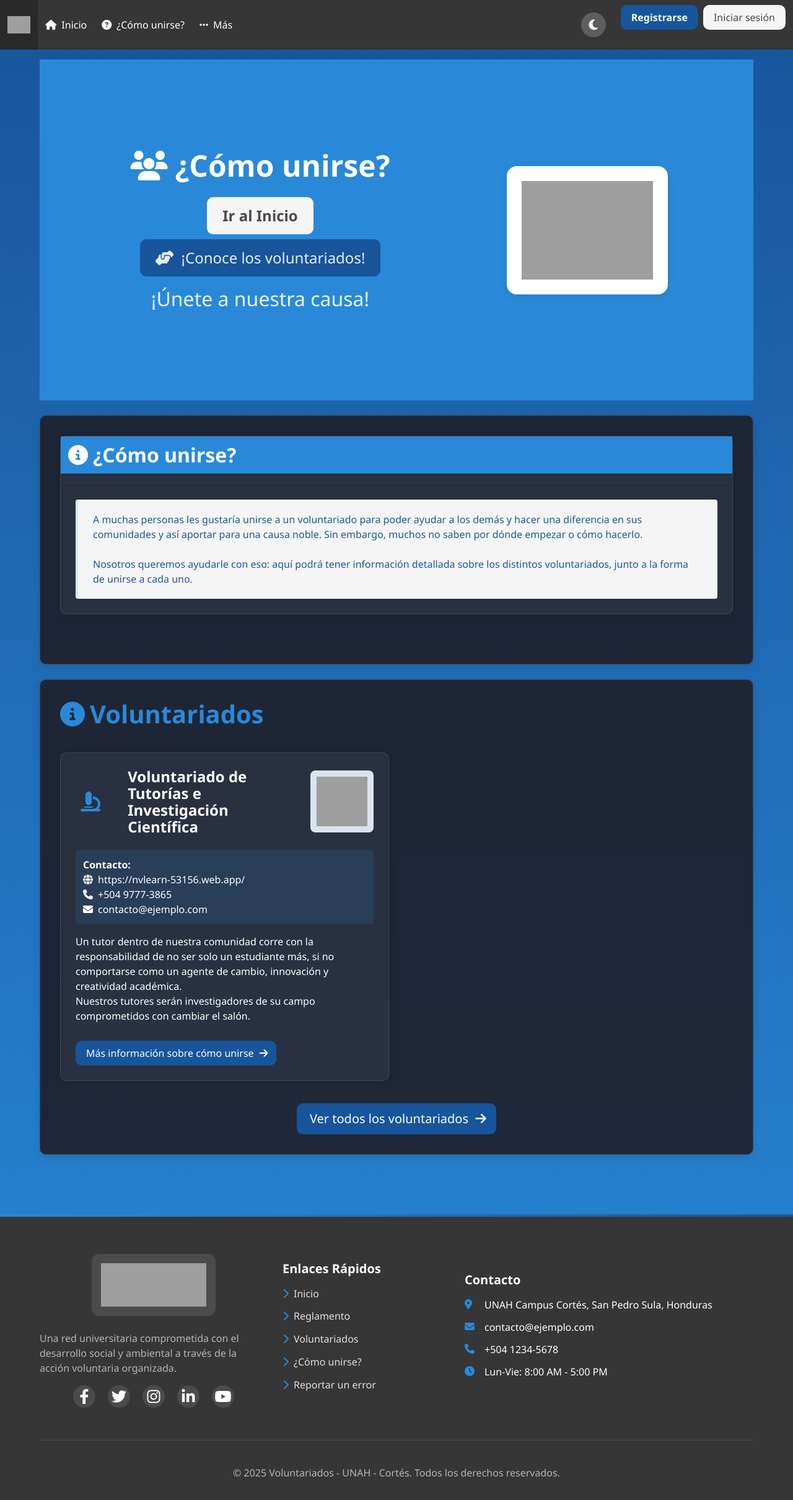
After one commit to caballero33/Web_Voluntariados, a Django app: page /unirse/ in a window 1280 px wide. The commit adds this page. Shown: the whole page at 62% size. Run offline with Django 5.2, Linux system fonts and the light colour scheme; some libraries are stand-ins or nearby versions; grey boxes are pictures that could not be loaded.

Commit message:
implementación de "Cómo unirse?"

```diff
--- /dev/null
+++ b/Voluntariados/home/templates/unirse.html
@@ -0,0 +1,37 @@
+{% extends "base.html" %}
+
+{% block title %}¿Cómo unirse?{% endblock %}
+
+{% block content %}
+
+{% include "partial/portada_template.html" with icon="fa-users" nombre="¿Cómo unirse?" boton1="Ir al Inicio" boton2="¡Conoce los voluntariados!" eslogan="¡Únete a nuestra causa!" logo_url="https://res.cloudinary.com/dcm2dsjov/image/upload/v1741579925/ckeskhupgmw0tlfyvgmj.png" icon_boton2="fa-hands-helping" enlace1=enlace_inicio enlace2=voluntariados %}
+
+{% include "partial/space.html" with icon="fa-info-circle" title="¿Cómo unirse?" description="A muchas personas les gustaría unirse a un voluntariado para poder ayudar a los demás y hacer una diferencia en sus comunidades y así aportar para una causa noble. Sin embargo, muchos no saben por dónde empezar o cómo hacerlo.<br><br>Nosotros queremos ayudarle con eso: aquí podrá tener información detallada sobre los distintos voluntariados, junto a la forma de unirse a cada uno." %}
+
+<div class="box-content mt-5">
+    <div class="columns">
+        <div class="column is-12">
+            <h2 class="title is-2 has-text-primary">
+                <i class="fas fa-info-circle mr-2"></i>Voluntariados
+            </h2>
+        </div>
+    </div>
+
+    <div class="columns is-multiline mt-4">
+
+        <!-- VTIC -->
+        {% include "partial/tarjeta_unirse.html" with icono="fa-microscope" nombre="Voluntariado de Tutorías e Investigación Científica" imagen_url="https://res.cloudinary.com/dcm2dsjov/image/upload/v1757627650/Agregar_un_subt%C3%ADtulo_10_irdlej.png" telefono="+504 9777-3865" correo="contacto@ejemplo.com" sitio="https://nvlearn-53156.web.app/" descripcion="Un tutor dentro de nuestra comunidad corre con la responsabilidad de no ser solo un estudiante más, si no comportarse como un agente de cambio, innovación y creatividad académica.<br>Nuestros tutores serán investigadores de su campo comprometidos con cambiar el salón." url="https://nvlearn-53156.web.app/como-ser-tutor" %}
+
+    </div>
+
+    <div class="has-text-centered mt-5">
+        <a class="button is-primary is-medium" href="{% url 'nuestros_voluntariados:home' %}">
+            <span>Ver todos los voluntariados</span>
+            <span class="icon">
+                <i class="fas fa-arrow-right"></i>
+            </span>
+        </a>
+    </div>
+</div>
+
+{% endblock %}
--- a/Voluntariados/home/urls.py
+++ b/Voluntariados/home/urls.py
@@ -6,4 +6,5 @@ urlpatterns = [
     path("", views.home, name="home"),
     path("reglamento/", views.reglamento, name="reglamento"),
     path("errores/", views.errores, name="errores"),
+    path("unirse/", views.unirse, name="unirse"),
 ]
--- a/Voluntariados/home/views.py
+++ b/Voluntariados/home/views.py
@@ -24,5 +24,8 @@ def errores(request):
     return render(request, 'errores.html', context)
 
 def unirse(request):
-
-    return render(request, 'unirse.html')
+    context = {
+        "enlace_inicio": reverse('home'),
+        "voluntariados": reverse('nuestros_voluntariados:home')
+    }
+    return render(request, 'unirse.html', context)
--- a/Voluntariados/nuestros_voluntariados/templates/pumas_verdes.html
+++ b/Voluntariados/nuestros_voluntariados/templates/pumas_verdes.html
@@ -3,7 +3,7 @@
 {% block title %}Voluntariados{% endblock %}
 {% block content %}
 <script src="{% static 'js/pumas_verdes.js' %}"></script>
-{% include "partial/portada.html" with nombre="Pumas Verdes" icon="fa-leaf" eslogan="Protectores del medio ambiente universitario." logo_url="https://res.cloudinary.com/dcm2dsjov/image/upload/v1741580608/Logo_PV_UNAH_VS-removebg-preview_jadsip.png" %}
+{% include "partial/portada.html" with nombre="Pumas Verdes" icon="fa-leaf" eslogan="Protectores del medio ambiente universitario." logo_url="https://res.cloudinary.com/dcm2dsjov/image/upload/v1741580608/Logo_PV_UNAH_VS-removebg-preview_jadsip.png" galeria="#galeria" unirse="#unirse" %}
 
 <!-- Nuestra Misión -->
 {% include "partial/mision.html" with title="Nuestra Misión" description="Como brazo ecológico de la Asociación de Voluntariado Universitario UNAH-CORTÉS, nos dedicamos a promover la sostenibilidad ambiental a través de acciones concretas, educación ecológica y la creación de espacios verdes en nuestro campus y comunidades aledañas." %}
--- a/Voluntariados/nuestros_voluntariados/templates/voluntariados.html
+++ b/Voluntariados/nuestros_voluntariados/templates/voluntariados.html
@@ -8,8 +8,8 @@
       <p class="subtitle is-3 mt-4">Transforma vidas, transforma comunidades, transforma el mundo</p>
       <div class="mt-5">
         <div class="buttons is-centered">
-          <a href="#voluntariados" class="button is-light is-large"><strong>Ver Voluntariados</strong></a>
-          <a href="#beneficios" class="button is-link is-large has-text-white"><i class="fas fa-gift mr-2"></i>Beneficios</a>
+          <a href="{% url 'unirse' %}" class="button is-light is-large"><strong>¿Quieres saber cómo unirte?</strong></a>
+          <a href="#donaciones" class="button is-link is-large has-text-white"><i class="fas fa-gift mr-2"></i>Donaciones</a>
         </div>
       </div>
     </div>
--- a/Voluntariados/static/css/styles.css
+++ b/Voluntariados/static/css/styles.css
@@ -7,7 +7,7 @@
   --color-warning: #ffc107;
   --color-danger: #dc3545;
   --color-bg-dark: #18559b;
-  --color-bg-light: #b1ceeb;
+  --color-bg-light: #dae4ef;
   --color-text-dark: #333;
   --color-text-light: #fff;
   --radius: 10px;
--- a/Voluntariados/templates/base.html
+++ b/Voluntariados/templates/base.html
@@ -40,11 +40,11 @@
     <div id="navbarMenu" class="navbar-menu has-background-dark">
       <div class="navbar-start">
         <a href="{% url "home" %}" class="navbar-item has-text-white"><i class="fas fa-home mr-2"></i>Inicio</a>
-        <a href="{% url "reglamento" %}" class="navbar-item has-text-white"><i class="fas fa-book mr-2"></i>Reglamento</a>
+        <a class="navbar-item has-text-white" href="{% url 'unirse' %}"><i class="fas fa-circle-question mr-2"></i>¿Cómo unirse?</a>
         <div class="navbar-item has-dropdown is-hoverable">
           <a class="navbar-item has-text-white"><i class="fas fa-ellipsis-h mr-2"></i>Más</a>
           <div class="navbar-dropdown has-background-dark">
-            <a class="navbar-item has-text-white"><i class="fas fa-users mr-2"></i>Sobre nosotros</a>
+            <a href="{% url "reglamento" %}" class="navbar-item has-text-white"><i class="fas fa-book mr-2"></i>Reglamento</a>
             <a class="navbar-item has-text-white" href="{% url 'nuestros_voluntariados:home' %}"><i class="fas fa-hand-holding-heart mr-2"></i>Voluntariados</a>
             <hr class="navbar-divider">
             <a class="navbar-item has-text-white" href="{% url 'errores' %}"><i class="fas fa-bug mr-2"></i>Reportar un problema</a>
@@ -132,8 +132,8 @@
               <li><a href="{% url "home" %}"><i class="fas fa-chevron-right mr-2 has-text-primary"></i>Inicio</a></li>
               <li><a href="{% url "reglamento" %}"><i class="fas fa-chevron-right mr-2 has-text-primary"></i>Reglamento</a></li>
               <li><a href="{% url 'nuestros_voluntariados:home' %}"><i class="fas fa-chevron-right mr-2 has-text-primary"></i>Voluntariados</a></li>
-              <li><a href="#"><i class="fas fa-chevron-right mr-2 has-text-primary"></i>Eventos</a></li>
-              <li><a href="#"><i class="fas fa-chevron-right mr-2 has-text-primary"></i>Galeria</a></li>
+              <li><a href="{% url 'unirse' %}"><i class="fas fa-chevron-right mr-2 has-text-primary"></i>¿Cómo unirse?</a></li>
+              <li><a href="{% url 'errores' %}"><i class="fas fa-chevron-right mr-2 has-text-primary"></i>Reportar un error</a></li>
             </ul>
           </div>
         </div>
--- a/Voluntariados/templates/partial/portada.html
+++ b/Voluntariados/templates/partial/portada.html
@@ -1 +1 @@
-{% include "partial/portada_template.html" with icon=icon nombre=nombre boton1="Galería" boton2="Únete al Cambio" eslogan=eslogan logo_url=logo_url icon_boton2="fa-hand-point-up" enlace1="#galeria" enlace2="#unirse" %}
+{% include "partial/portada_template.html" with icon=icon nombre=nombre boton1="Galería" boton2="Únete al Cambio" eslogan=eslogan logo_url=logo_url icon_boton2="fa-hand-point-up" enlace1=galeria enlace2=unirse %}
--- /dev/null
+++ b/Voluntariados/templates/partial/tarjeta_unirse.html
@@ -0,0 +1,42 @@
+<div class="column is-6">
+    <div class="event-card card">
+        <div class="card-content">
+            <div class="columns is-vcentered">
+                <div class="column is-2 has-text-centered">
+                    <span class="icon is-large has-text-primary">
+                        <i class="fa-solid {{ icono }} fa-2x"></i>
+                    </span>
+                </div>
+                <div class="column is-7">
+                    <h3 class="title is-4 has-text-white">{{ nombre }}</h3>
+                </div>
+                <div class="column is-3">
+                    <div class="event-image">
+                        <img src="{{ imagen_url }}"
+                            alt="{{ nombre }} Logo">
+                    </div>
+                </div>
+            </div>
+            <div class="event-details has-text-white">
+                <p>
+                    <strong class="has-text-white">Contacto:</strong>
+                </p>
+                <p><i class="fas fa-globe mr-2"></i><a class="has-text-white" href="{{ sitio }}">{{ sitio }}</a></p>
+                <a class="has-text-white"  href="tel:{{ telefono }}"><i class="fas fa-phone mr-2"></i>{{ telefono }}</a>
+                <br>
+                <a class="has-text-white"  href="mailto:{{ correo }}"><i class="fas fa-envelope mr-2"></i>{{ correo }}</a>
+            </div>
+            <div class="content mt-4">
+                <p class="has-text-white">
+                    {{ descripcion }}
+                </p>
+                <a class="button is-primary mt-3" href="{{ url }}">
+                    <span>Más información sobre cómo unirse</span>
+                    <span class="icon">
+                        <i class="fas fa-arrow-right"></i>
+                    </span>
+                </a>
+            </div>
+        </div>
+    </div>
+</div>
```
